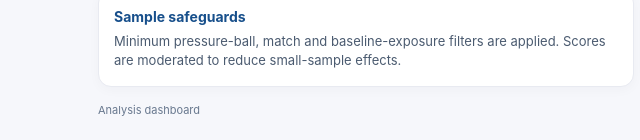
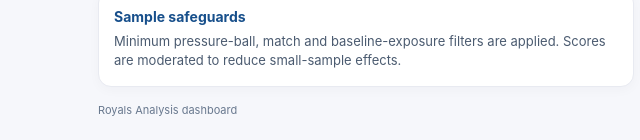
Before and after one commit to Joel12682-hub/ROYALS-DASHBOARD, a plain HTML site: page index.html in a window 1280 px wide. Shown: the part 1030-1170 px from the top of the page, 0-640 px from the left. Drawn offline with Linux system fonts and the light colour scheme.

Commit message:
Update footer text in index.html

```diff
--- a/index.html
+++ b/index.html
@@ -57,7 +57,7 @@ footer{font-size:11px;color:var(--muted);margin:15px 0 25px}
  <div class="card"><h3>Sample safeguards</h3><p>Minimum pressure-ball, match and baseline-exposure filters are applied. Scores are moderated to reduce small-sample effects.</p></div>
  <div class="card"><h3>Data scope</h3><p>Supplied IPL and T20I records from 2022–2026. Results describe this dataset and do not guarantee future performance.</p></div>
 </section>
-<footer>Analysis dashboard</footer>
+<footer>Royals Analysis dashboard</footer>
 </main>
 <script>
 const bat=[
```
